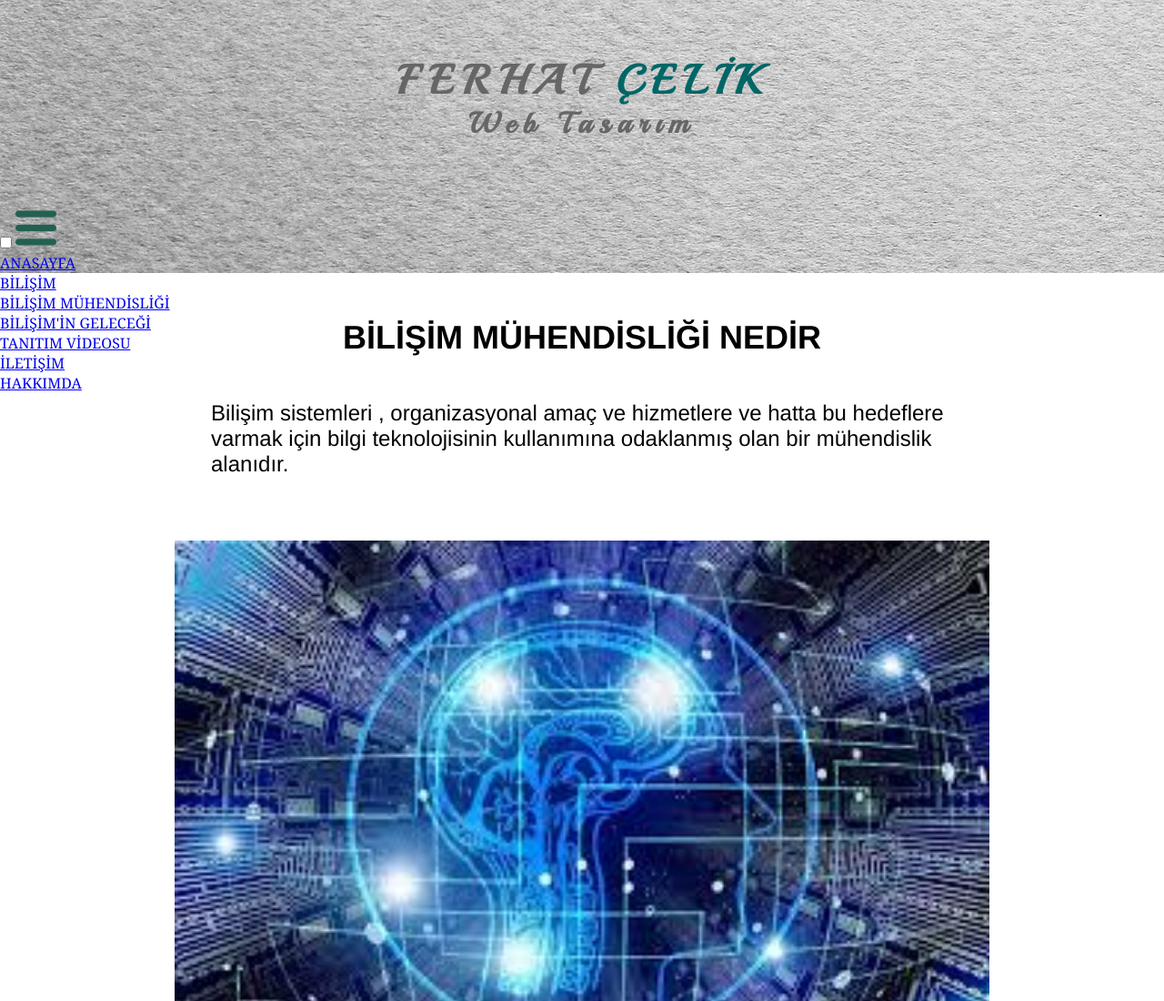
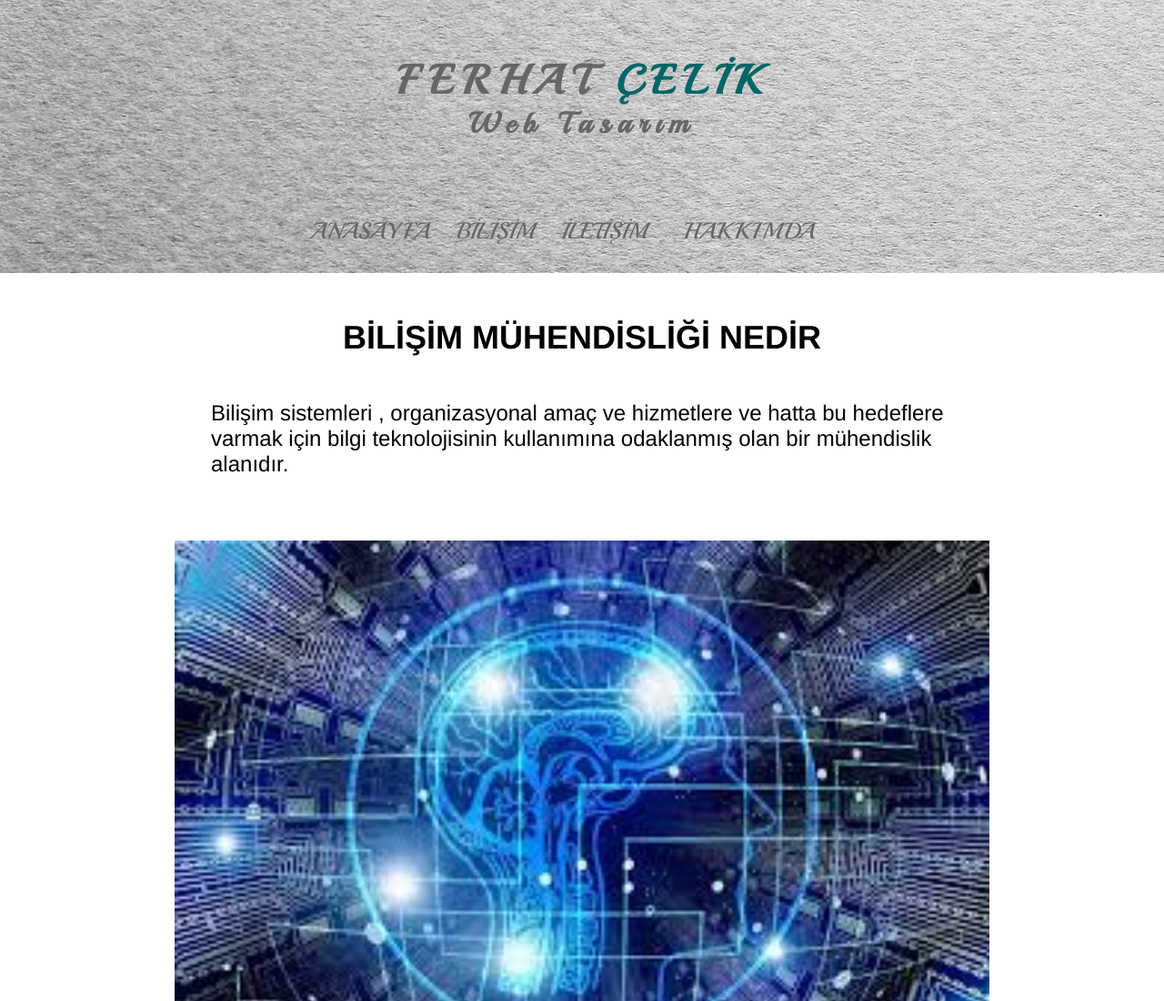
Before and after one commit to ferhatclk/web_proje, a plain HTML site: page bilisim_müh.html in a window 1280 px wide. Shown: the top 1100 px of the page at 91% size. Drawn offline with Linux system fonts and the light colour scheme.

Commit message:
menu-responsive

```diff
--- a/bilisim_müh.html
+++ b/bilisim_müh.html
@@ -16,28 +16,30 @@
       <center><h1>FERHAT<span class="logo_rengi"> ÇELİK</span></h1></center>
       <center><h3>Web Tasarım</h3></center>
     </div> <!--logo kapanış-->
-    <div id="menu">
-    <input type="checkbox" id="res-menu">
-    <label for="res-menu"><img src="menu-icon..png" width="45" height="45"></label>
-   <nav class="menu">
-     <ul class="ana">
-      <li><a href="index.html">ANASAYFA</a></li>
-      <li><a href="#">BİLİŞİM</a>
-       <ul>
-        <li><a href="bilisim_müh.html">BİLİŞİM MÜHENDİSLİĞİ</a></li>
-        <li><a href="web_tasarım.html">BİLİŞİM'İN GELECEĞİ</a></li>
-        <li><a href="video.html">TANITIM VİDEOSU</a></li>
-       </ul>
-      </li>
-      <li><a href="iletisim.html">İLETİŞİM</a></li>
-      <li><a href="hakkında.html" >HAKKIMDA</a></li>
-     </ul>
-   </nav>
-
-    </div><!--menü kapanış--->
-  </div><!--header kapanış--->
 
 
+
+   <div id="menu">
+<div class="topnav" id="myTopnav">
+  <a href="index.html">ANASAYFA</a>
+  <div class="dropdown">
+    <button class="dropbtn">BİLİŞİM
+      <i class="fa fa-caret-down"></i>
+    </button>
+    <div class="dropdown-content">
+      <a href="bilisim_müh.html">BİLİŞİM MÜHENDİSLİĞİ</a>
+      <a href="web_tasarım.html">BİLİŞİM'İN GELECEĞİ</a>
+      <a href="video.html">TANITIM VİDEOSU</a>
+    </div>
+  </div>
+  <a href="iletisim.html">İLETİŞİM</a>
+  <a href="hakkında.html">HAKKIMDA</a>
+  <a href="javascript:void(0);" class="icon" onclick="myFunction()">&#9776;</a>
+</div>
+</div>
+
+
+  </div><!--header kapanış--->
 
      <div class="orta">
      <h2 align="center">BİLİŞİM MÜHENDİSLİĞİ NEDİR</h2>
```
Also changed, not shown: hakkında.html (+22 -17 lines), iletisim.html (+18 -18 lines), index.html (+6 -6 lines), video.html (+22 -17 lines), web_tasarım.html (+21 -17 lines).
